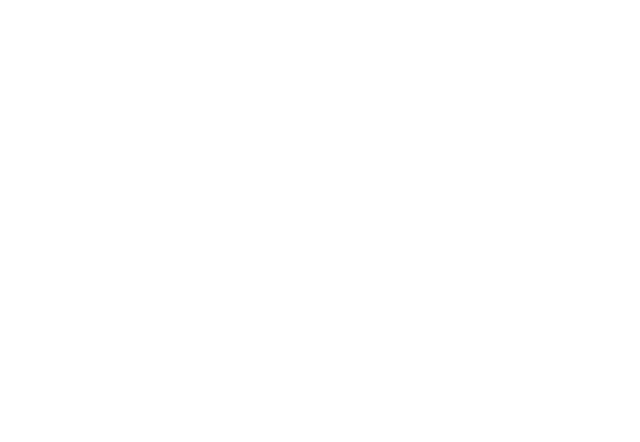
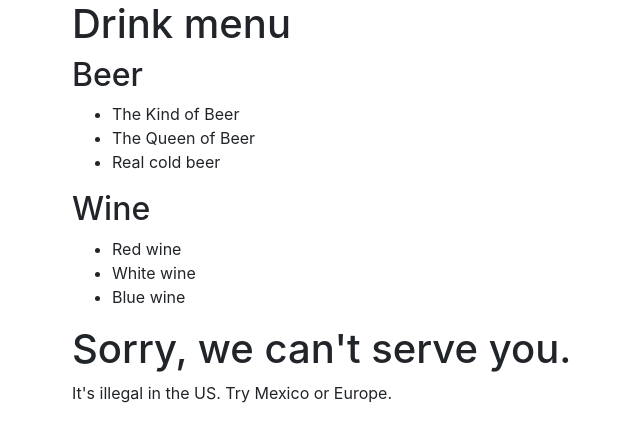
Before and after one commit to colchapm/drinks, a plain HTML site: page index.html in a window 1280 px wide. Shown: the whole page, without its empty margins (13-653 px from the left). Drawn offline with Linux system fonts and the light colour scheme.

Commit message:
create initial html file

```diff
--- a/index.html
+++ b/index.html
@@ -5,8 +5,33 @@
 	<link href="css/styles.css" rel="stylesheet" type="text/css">
 	<script src="js/jquery-3.5.1.js"></script>
 	<script src="js/scripts.js"></script>
+	<title>Drinks</title>
 </head>
 <body>
+	<div class="container">
+		<div id="drinks">
+			<h1>Drink menu</h1>
 
+			<h2>Beer</h2>
+			<ul>
+				<li>The Kind of Beer</li>
+				<li>The Queen of Beer</li>
+				<li>Real cold beer</li>
+			</ul>
+
+			<h2>Wine</h2>
+			<ul>
+				<li>Red wine</li>
+				<li>White wine</li>
+				<li>Blue wine</li>
+			</ul>
+		</div>
+
+		<div id="under-21">
+			<h1>Sorry, we can't serve you.</h1>
+
+			<p>It's illegal in the US. Try Mexico or Europe.</p>
+		</div>
+	</div>
 </body>
 </html>
```
